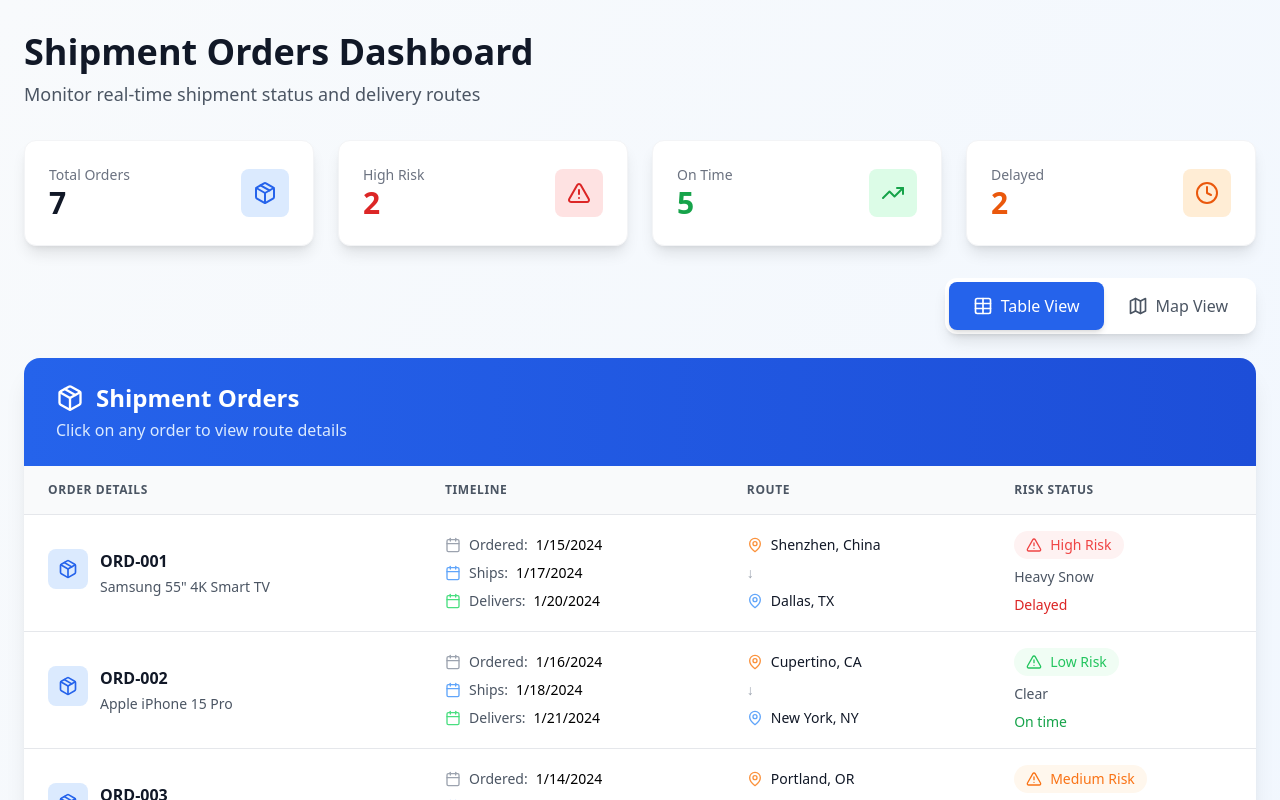
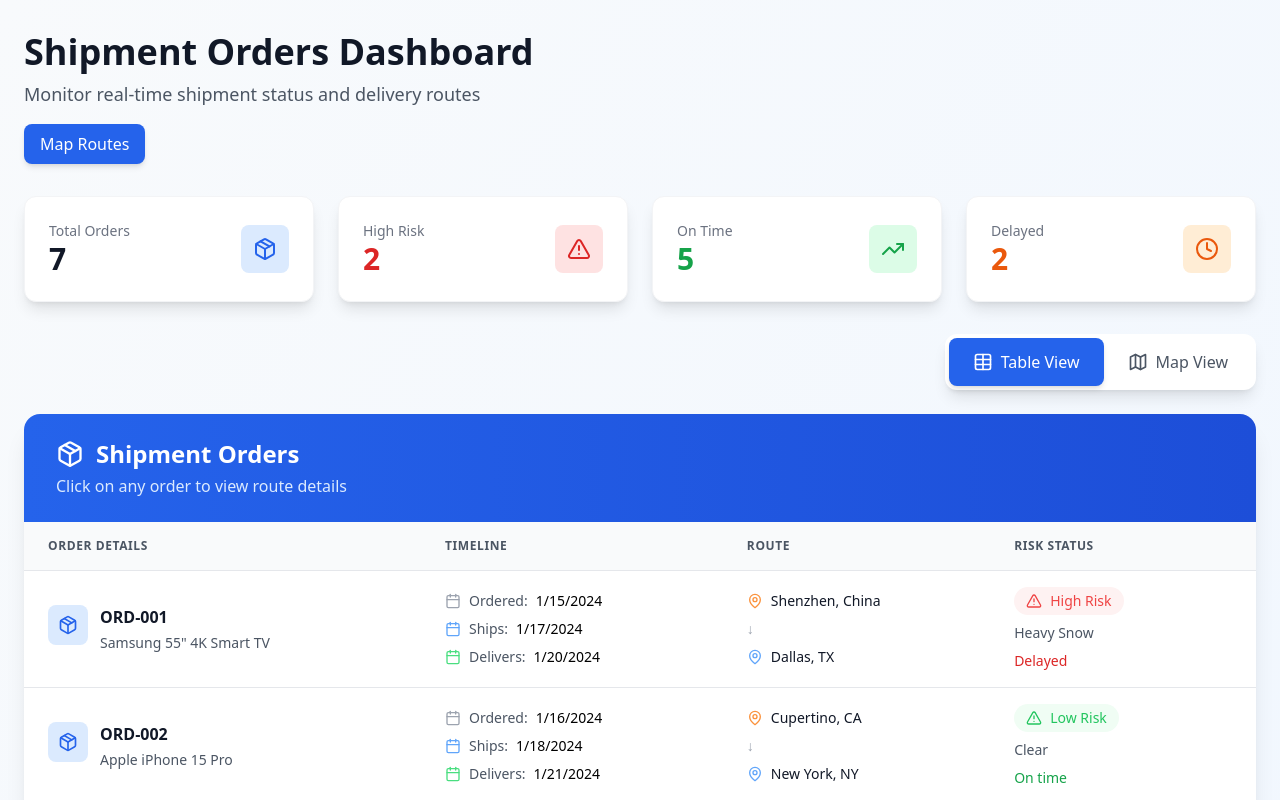
Before and after one commit to Khushi-Pandit/Walmart-Backend, a React (Vite) app in the folder Frontend/: page /home in a window 1280 px wide. Shown: the top 800 px of the page. Built offline with nearby package versions, Linux system fonts and the light colour scheme.

Commit message:
feat: add navigation buttons to Dashboard and Direction pages

```diff
--- a/Frontend/src/components/Dashboard.tsx
+++ b/Frontend/src/components/Dashboard.tsx
@@ -32,6 +32,11 @@
           <p className="text-gray-600 text-lg">
             Monitor real-time shipment status and delivery routes
           </p>
+          <button className="mt-4 px-4 py-2 bg-blue-600 text-white rounded-lg shadow-md hover:bg-blue-700 transition-colors">
+            <a href='/Direction' className="flex items-center gap-2">
+            Map Routes
+            </a>
+          </button>
         </div>
 
         {/* Stats Cards */}
--- a/Frontend/src/pages/Direction.tsx
+++ b/Frontend/src/pages/Direction.tsx
@@ -184,6 +184,11 @@
         <div>
           <h1 className="text-3xl font-bold mb-2">Route Dashboard</h1>
           <p className="text-gray-400 text-sm">Select routes to visualize them on the map.</p>
+          <button className="mt-4 px-4 py-2 bg-blue-600 text-white rounded-lg shadow-md hover:bg-blue-700 transition-colors">
+            <a href='/Home' className="flex items-center gap-2">
+            Home
+            </a>
+          </button>
         </div>
 
         <div className="space-y-3 overflow-auto">
```
